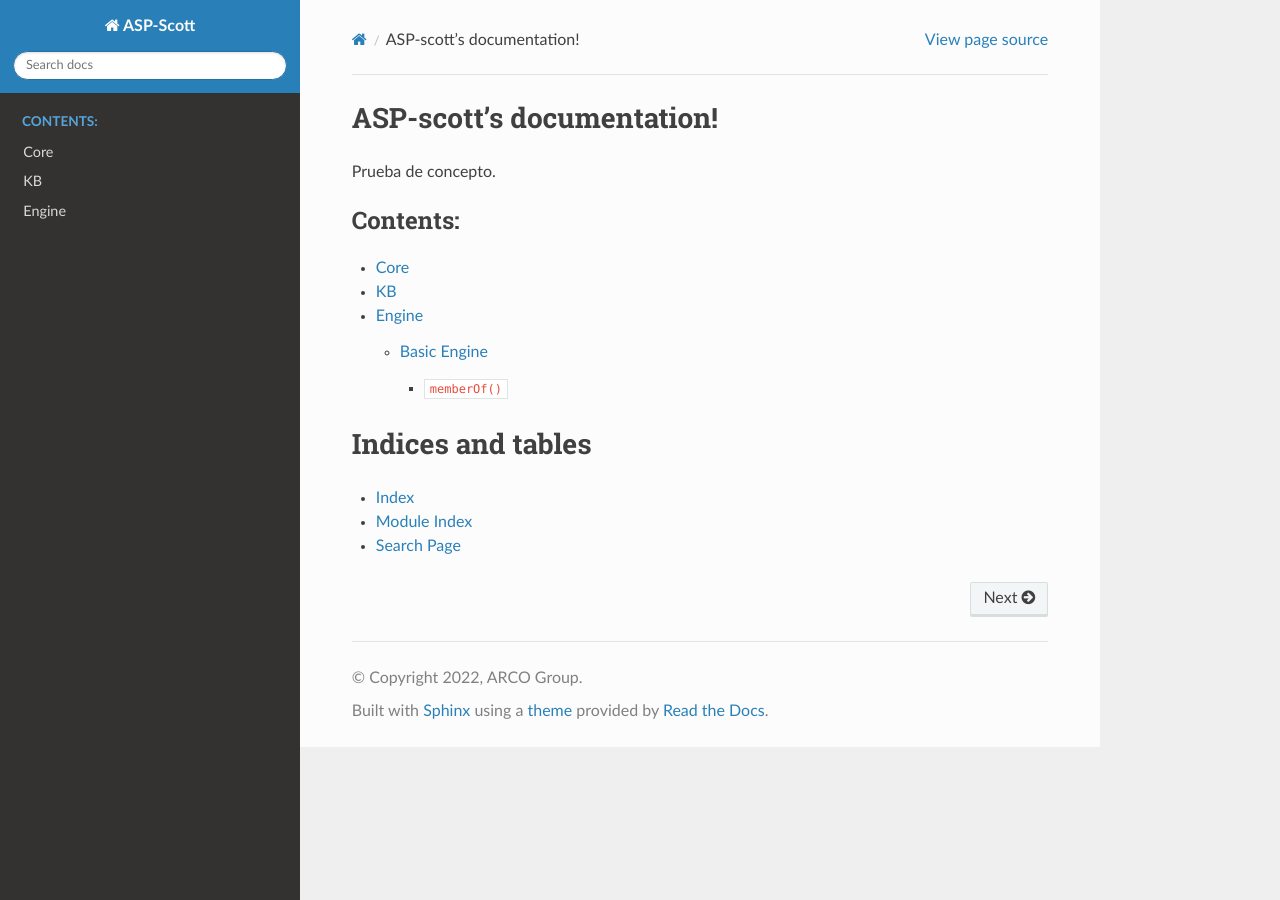
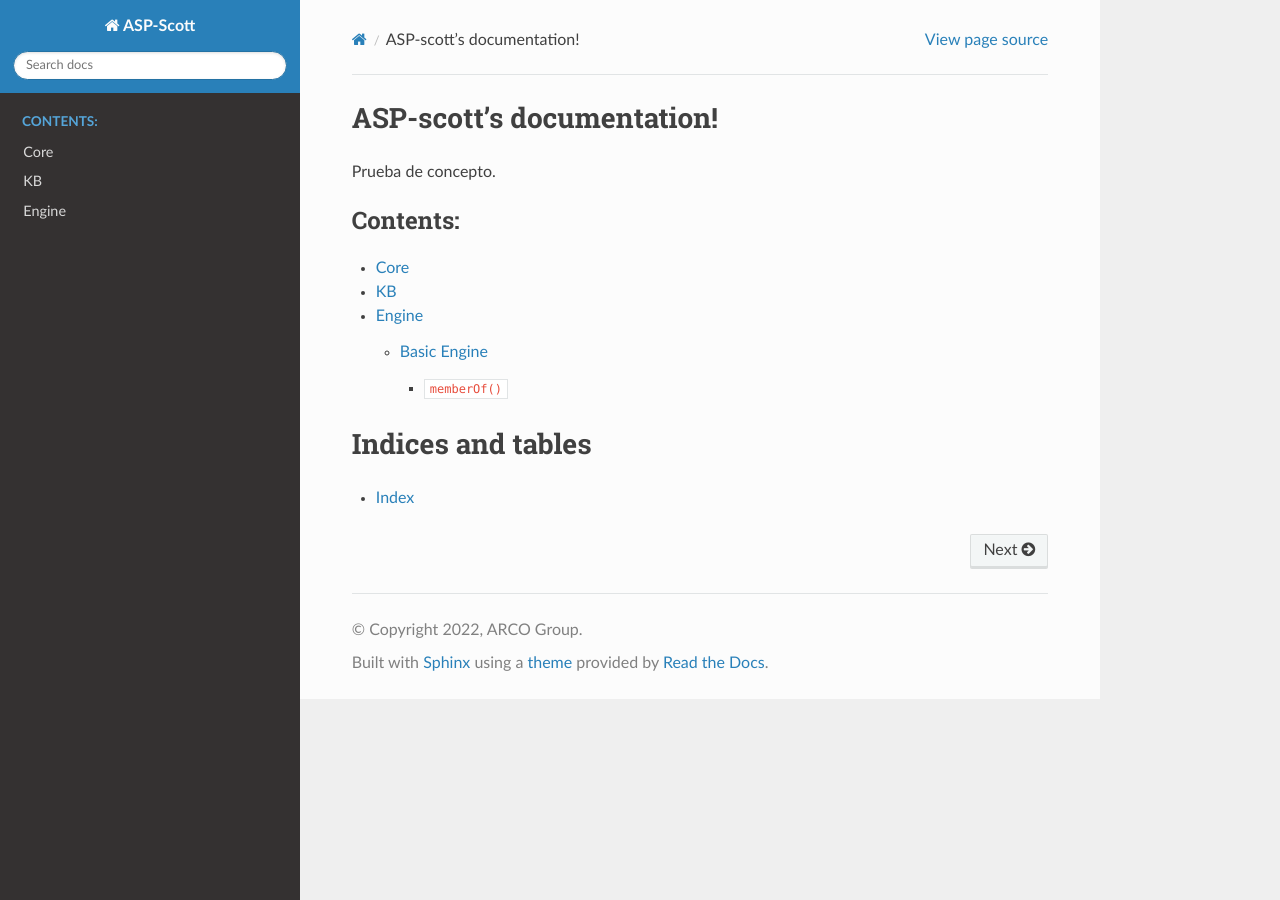
Before and after one commit to anarubioruiz/asp-SOSAc, a Sphinx documentation site: the page built from docs/source/index.rst, in a window 1280 px wide. Built offline with Sphinx 7.4.7 and the Read the Docs theme 2.0.0, drawn with Linux system fonts in a browser that asks for light colours.

Commit message:
Docs index changues

```diff
--- a/docs/source/engine.rst
+++ b/docs/source/engine.rst
@@ -3,6 +3,7 @@ Engine
 
 TODO
 
+.. currentmodule:: engine
 
 
 Basic Engine
--- a/docs/source/index.rst
+++ b/docs/source/index.rst
@@ -16,5 +16,3 @@ Indices and tables
 ==================
 
 * :ref:`genindex`
-* :ref:`modindex`
-* :ref:`search`
```
